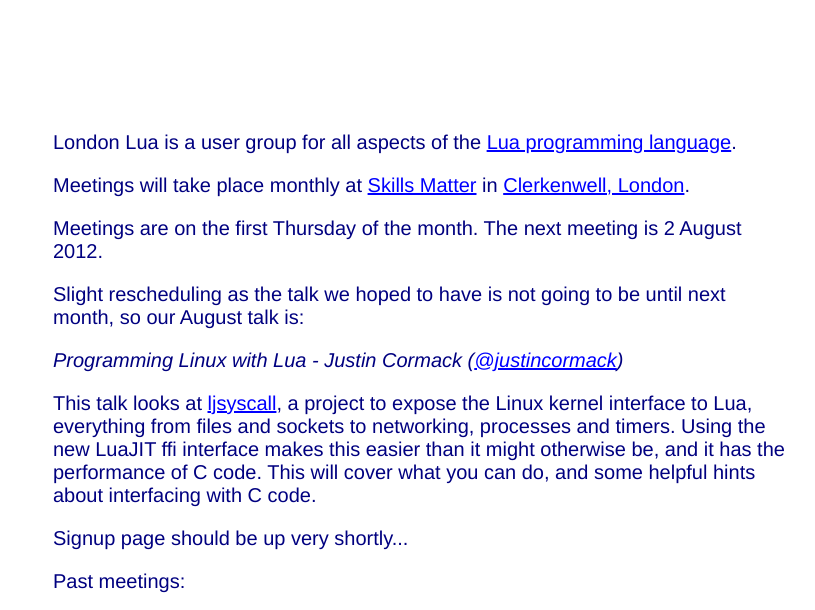
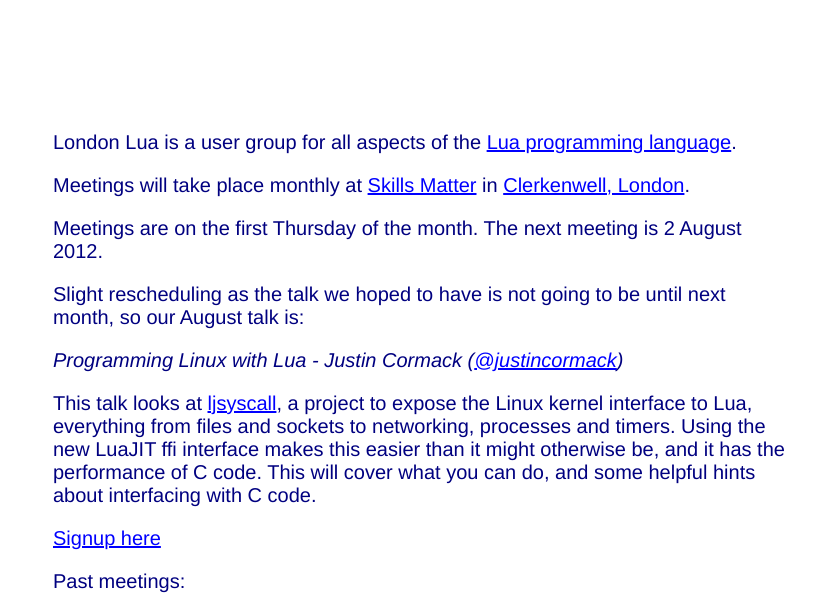
Before and after one commit to justincormack/londonlua, a plain HTML site: page index.html in a window 1280 px wide. Shown: the part 173-783 px from the top of the page, without its empty margins (5-820 px from the left). Drawn offline with Linux system fonts and the light colour scheme.

Commit message:
link to signup page

```diff
--- a/index.html
+++ b/index.html
@@ -20,7 +20,7 @@
 
 <p>This talk looks at <a href="https://github.com/justincormack/ljsyscall">ljsyscall</a>, a project to expose the Linux kernel interface to Lua, everything from files and sockets to networking, processes and timers. Using the new LuaJIT ffi interface makes this easier than it might otherwise be, and it has the performance of C code. This will cover what you can do, and some helpful hints about interfacing with C code.
 
-<p>Signup page should be up very shortly...
+<p><a href="http://skillsmatter.com/podcast/home/programming-linux-with-lua">Signup here</a>
 
 <p>Past meetings:
 <ul>
```
